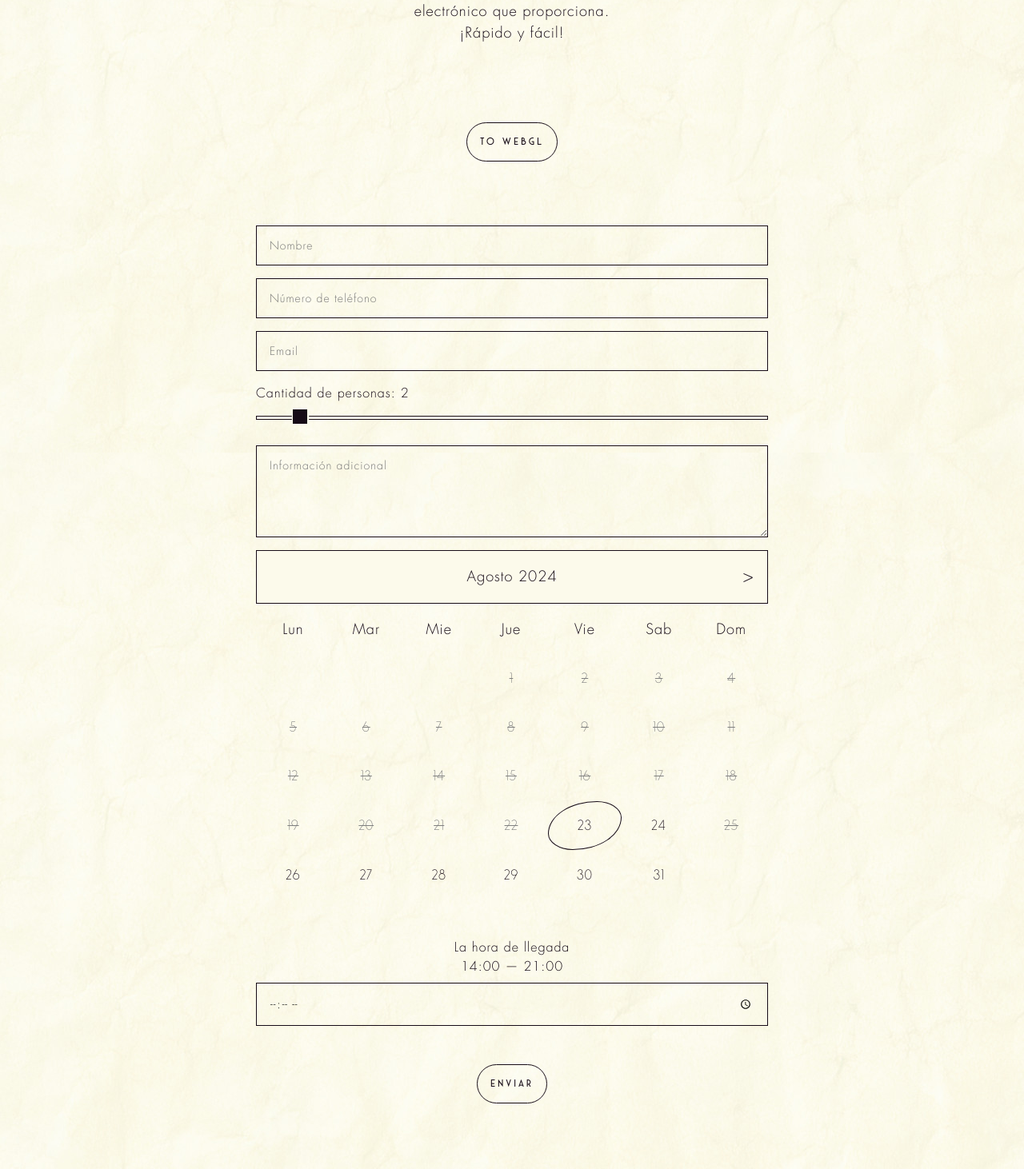
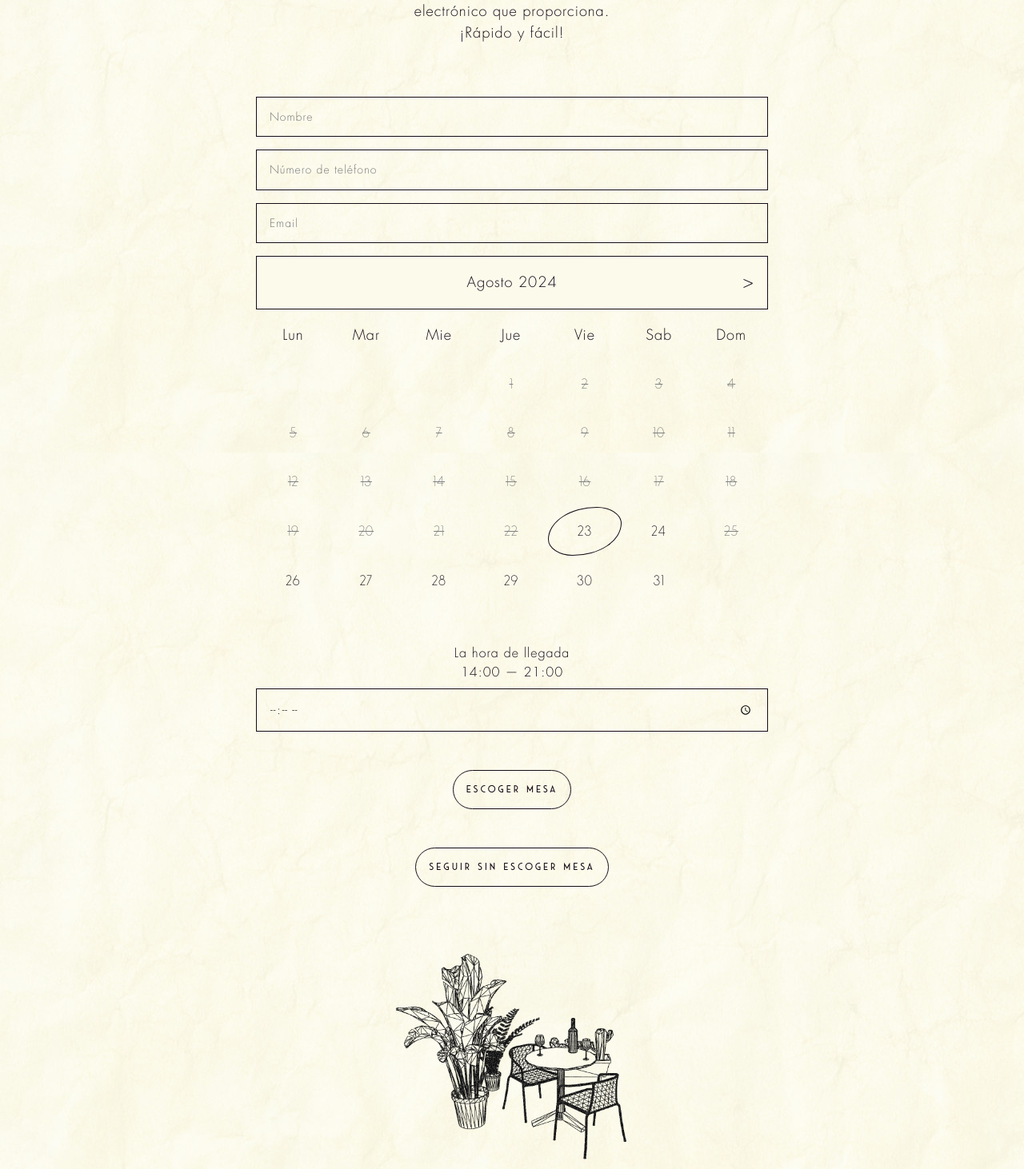
Before and after one commit to dimitriinc/reservations-service, a React (Vite) app: page /reservas in a window 1280 px wide. Shown: the part 366-1828 px from the top of the page at 80% size. Built offline with nearby package versions, Linux system fonts and the light colour scheme; no server answers.

Commit message:
reservas rearrangements

```diff
--- a/src/mainScreens/Reservas.jsx
+++ b/src/mainScreens/Reservas.jsx
@@ -8,6 +8,8 @@ function Reservas({ activateLink }) {
     const scetchSection = useRef()
     const bottomSection = useRef()
     const webglSection = useRef()
+
+    const timeInput = useRef()
 
     const [formData, setFormData] = useState({
         name: '',
@@ -20,6 +22,7 @@ function Reservas({ activateLink }) {
     })
 
     const [webglEnabled, setWebglEnabled] = useState(false)
+    const [secondPartVisible, setSecondPartVisible] = useState(false)
 
     useEffect(() => {
         if (webglEnabled) document.body.classList.add('noscroll')
@@ -78,6 +81,28 @@ function Reservas({ activateLink }) {
         setFormData({ ...formData, date: dateString })
     }
 
+    const handleTimeInput = (e) => {
+        if (e.target.value < '14:00' || e.target.value > '21:00') {
+            timeInput.current.setCustomValidity(
+                'Por favor ingresa la hora entre 14:00 y 21:00'
+            )
+        } else {
+            timeInput.current.setCustomValidity('')
+            setFormData({
+                ...formData,
+                hour: e.target.value,
+            })
+        }
+    }
+
+    const openSecondPart = () => {
+        setSecondPartVisible(!secondPartVisible)
+    }
+
+    const sendForm = (e) => {
+        e.preventDefault()
+    }
+
     return (
         <div className="main-reservas">
             {webglEnabled ? <WebGL disableWebgl={disableWebgl} /> : null}
@@ -96,18 +121,15 @@ function Reservas({ activateLink }) {
                     </p>
                 </div>
             </section>
-            <section
-                className=""
-                ref={webglSection}
-                onClick={enableWebgl}
-            >
-                <button className="button-control-round">To WebGL</button>
-            </section>
+
             <section
                 className=""
                 ref={formSection}
             >
-                <form id="reserv-form">
+                <form
+                    id="reserv-form"
+                    onSubmit={sendForm}
+                >
                     <div className="reserv-form">
                         <input
                             required
@@ -139,9 +161,53 @@ function Reservas({ activateLink }) {
                             onChange={handleInputChange}
                         />
 
+                        <DatePicker setChosenDate={setChosenDate} />
+
+                        <div className="time">
+                            <p>
+                                La hora de llegada
+                                <br />
+                                14:00 &#8212; 21:00
+                            </p>
+                            <input
+                                required
+                                id="reserv-hour"
+                                type="time"
+                                name="hour"
+                                className="input-control"
+                                onInput={handleTimeInput}
+                                ref={timeInput}
+                            />
+                        </div>
+
+                        <section ref={webglSection}>
+                            <button
+                                className="button-control-round"
+                                style={{ marginBottom: '3rem' }}
+                                type="button"
+                                onClick={enableWebgl}
+                            >
+                                Escoger mesa
+                            </button>
+                            <button
+                                className="button-control-round"
+                                onClick={openSecondPart}
+                                type="button"
+                            >
+                                Seguir sin escoger mesa
+                            </button>
+                        </section>
+
+                        <div
+                            className={`second-part ${
+                                secondPartVisible ? 'part-visible' : ''
+                            }`}
+                        >
                             <p id="pax-display">
                                 Cantidad de personas:{' '}
-                            <span className="pax-value">{formData.pax}</span>
+                                <span className="pax-value">
+                                    {formData.pax}
+                                </span>
                             </p>
 
                             <input
@@ -165,25 +231,6 @@ function Reservas({ activateLink }) {
                                 placeholder="Información adicional"
                                 onChange={handleInputChange}
                             ></textarea>
-                    </div>
-
-                    <DatePicker setChosenDate={setChosenDate} />
-
-                    <div className="time">
-                        <p>
-                            La hora de llegada
-                            <br />
-                            14:00 &#8212; 21:00
-                        </p>
-                        <input
-                            required
-                            id="reserv-hour"
-                            type="time"
-                            name="hour"
-                            className="input-control"
-                            onChange={handleInputChange}
-                        />
-                    </div>
 
                             <div className="reserv-button">
                                 <input
@@ -199,6 +246,8 @@ function Reservas({ activateLink }) {
                                     style={{ display: 'none' }}
                                 />
                             </div>
+                        </div>
+                    </div>
                 </form>
             </section>
 
@@ -212,6 +261,7 @@ function Reservas({ activateLink }) {
                         width: '300px',
                         height: '265px',
                         marginBottom: '2rem',
+                        transition: 'all 300ms ease-in-out'
                     }}
                 />
             </section>
@@ -219,6 +269,7 @@ function Reservas({ activateLink }) {
             <section
                 className="bottom-image "
                 ref={bottomSection}
+                style={{ transition: 'all 300ms ease-in-out' }}
             ></section>
         </div>
     )
--- a/src/scss/_main-reservas.scss
+++ b/src/scss/_main-reservas.scss
@@ -27,6 +27,19 @@
 
     form {
         padding: 0 1rem;
+
+        .second-part {
+            visibility: hidden;
+            opacity: 0;
+            transition: all 300ms ease-in-out;
+            height: 0;
+        }
+
+        .part-visible {
+            visibility: visible;
+            opacity: 1;
+            height: auto;
+        }
 
         #pax-display {
             margin: 0 auto;
@@ -87,6 +100,7 @@
         max-width: 640px;
         margin-left: auto;
         margin-right: auto;
+        margin-bottom: 1rem;
 
         &-header {
 
--- a/src/webgl/Experience.jsx
+++ b/src/webgl/Experience.jsx
@@ -13,10 +13,10 @@ export default function Experience() {
 
     const tableTexture = useTexture('./textures/table.jpg')
     tableTexture.flipY = false
-    const treeTexture = useTexture('./textures/moneyTree.jpg')
-    treeTexture.flipY = false
-    const chairsTexture = useTexture('./textures/chairs.jpg')
-    chairsTexture.flipY = false
+    // const treeTexture = useTexture('./textures/moneyTree.jpg')
+    // treeTexture.flipY = false
+    // const chairsTexture = useTexture('./textures/chairs.jpg')
+    // chairsTexture.flipY = false
 
     useEffect(() => {
         console.log(nodes)
@@ -36,9 +36,9 @@ export default function Experience() {
                 <mesh geometry={nodes.table.geometry} position={nodes.table.position}>
                     <meshBasicMaterial map={tableTexture} />
                 </mesh>
-                <mesh geometry={nodes.moneyTree.geometry} position={nodes.moneyTree.position}>
+                {/* <mesh geometry={nodes.moneyTree.geometry} position={nodes.moneyTree.position}>
                     <meshBasicMaterial map={treeTexture} />
-                </mesh>
+                </mesh> */}
                 {/* <mesh geometry={nodes.chairs.geometry} position={nodes.chairs.position}>
                     <meshBasicMaterial map={chairsTexture} />
                 </mesh> */}
--- a/src/webgl/WebGL.jsx
+++ b/src/webgl/WebGL.jsx
@@ -27,7 +27,7 @@ function WebGL({ disableWebgl }) {
                 >
                     <primitive
                         object={
-                            new THREE.GridHelper(100, 100, 0xffffff, 0xffffff)
+                            new THREE.GridHelper(10, 10, 0xffffff, 0xffffff)
                         }
                     />
                     <color
```
Lines whose indentation alone changed are shown as unchanged.
